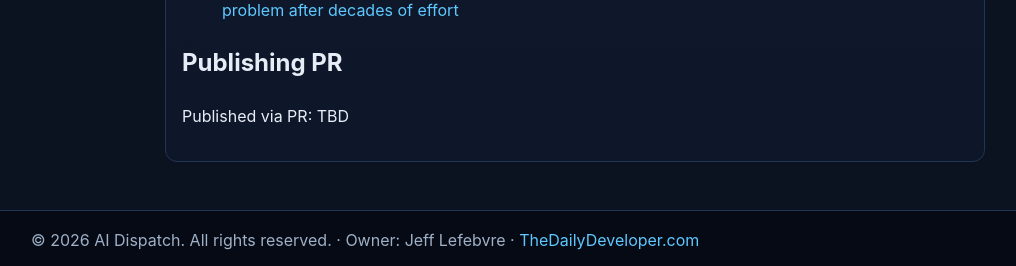
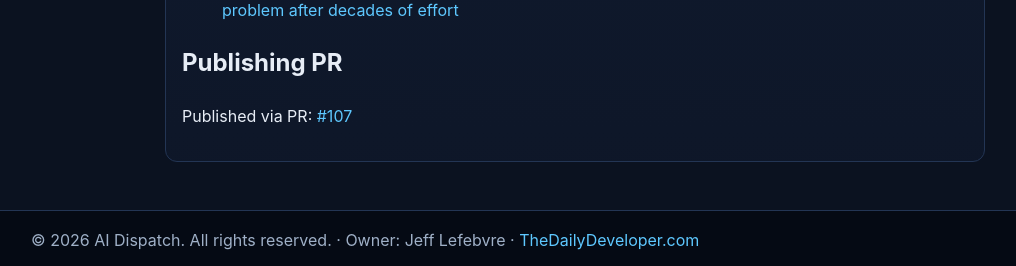
Before and after one commit to thestamp/Static-ai-articles, a Jekyll site: the page built from articles/2026-04-24-algeria-eliminates-trachoma-public-health-problem-who-validation.md, in a window 1280 px wide. Shown: the part 1431-1697 px from the top of the page, without its empty margins (65-1081 px from the left). Built offline with Jekyll 4.4.1, drawn with Linux system fonts in a browser that asks for light colours.

Commit message:
Backfill published PR URL in trachoma article

```diff
--- a/articles/2026-04-24-algeria-eliminates-trachoma-public-health-problem-who-validation.md
+++ b/articles/2026-04-24-algeria-eliminates-trachoma-public-health-problem-who-validation.md
@@ -7,7 +7,7 @@
 category: "breaking-news"
 status: "published"
 permalink: "/articles/2026-04-24-algeria-eliminates-trachoma-public-health-problem-who-validation/"
-published_pr_url: "TBD"
+published_pr_url: "https://github.com/thestamp/Static-ai-articles/pull/107"
 image: "/images/news-banner.png"
 ---
 
@@ -29,4 +29,4 @@
 
 ## Publishing PR
 
-Published via PR: TBD
+Published via PR: [#107](https://github.com/thestamp/Static-ai-articles/pull/107)
```
